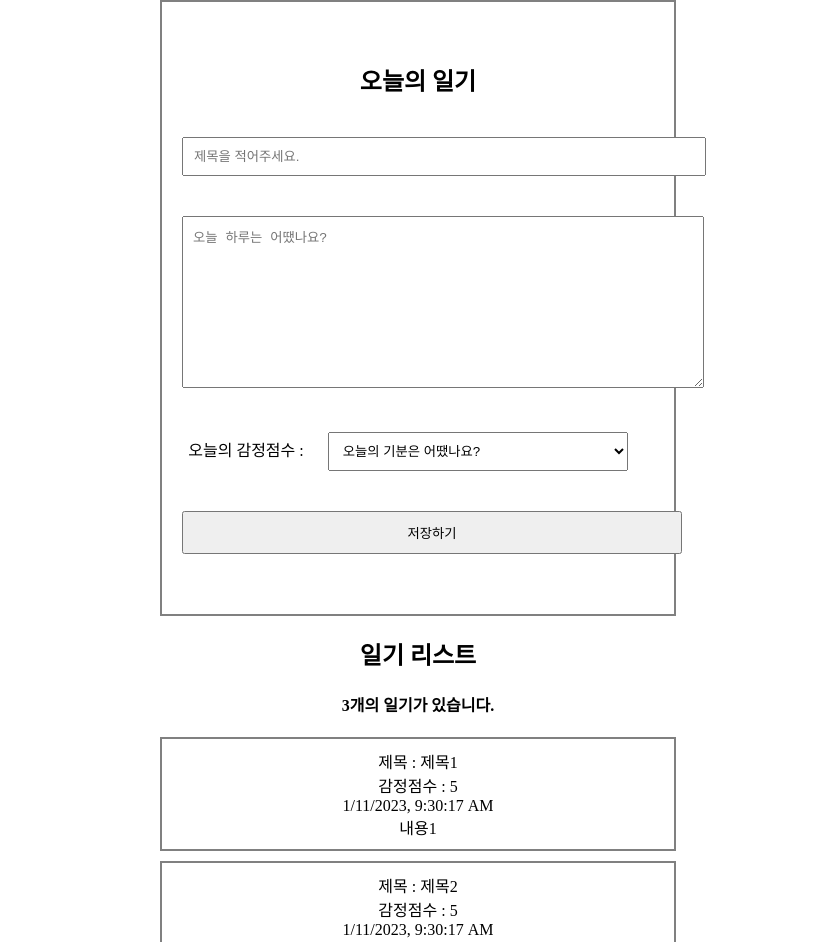
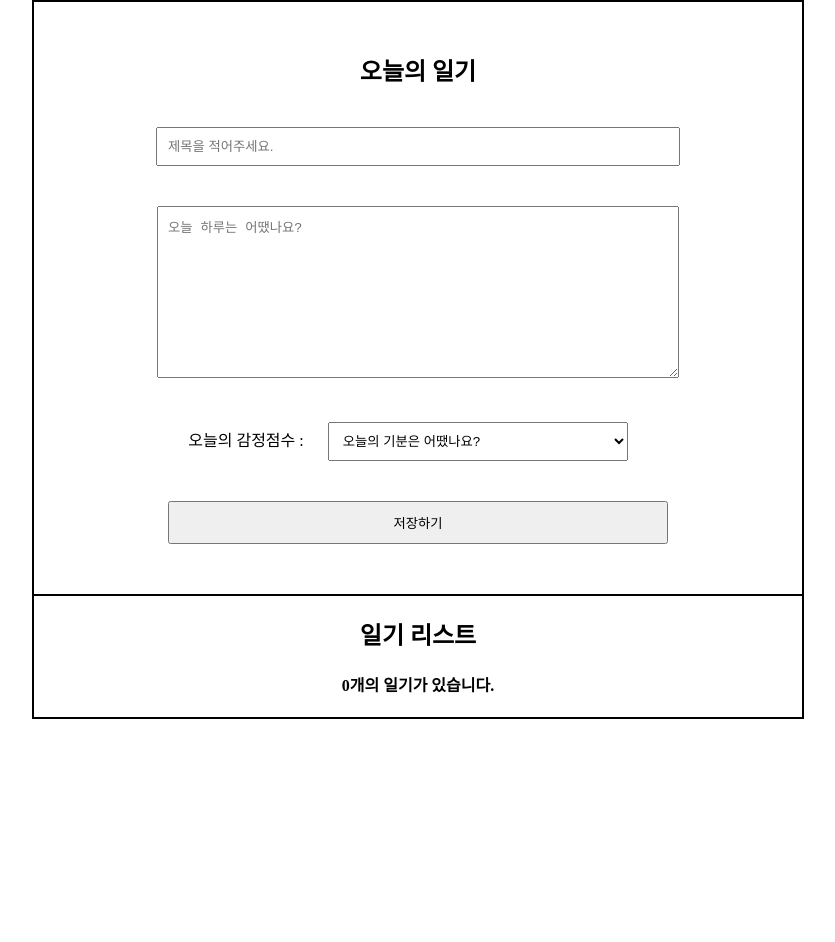
Before and after one commit to rainyel97/simple-diary, a React (Create React App) app: page / in a window 1280 px wide. Shown: the top 942 px of the page, without its empty margins (222-1057 px from the left). After the commit the page ends 800 px from the top, so only its background shows below. Built offline with nearby package versions, Linux system fonts and the light colour scheme.

Commit message:
데이터 추가, 수정, 삭제 기능 구현

```diff
--- a/src/App.css
+++ b/src/App.css
@@ -3,15 +3,16 @@
   display: flex;
   justify-content: center;
   align-items: center;
+  box-sizing: border-box;
 }
 
 .DiaryEditor {
-  display: flex;
-  flex-direction: column;
-  width: 40vw;
-  border: 2px solid gray;
+  min-width: fit-content;
+  width: 768px;
+  border: 2px solid black;
+  border-bottom: 1px solid black;
   text-align: center;
-  padding: 40px 0px;
+  padding: 30px 0;
 }
 
 .DiaryEditor input {
@@ -41,11 +42,33 @@
 }
 
 .DiaryList {
+  max-width: 768px;
+  border: 2px solid black;
+  border-top: 1px solid black;
+}
+
+.DiaryList h2,
+h4 {
   text-align: center;
 }
 
 .DiaryItem {
-  margin: 10px 0;
+  margin: 10px;
   padding: 10px;
-  border: 2px solid gray;
+  border-radius: 8px;
+  background-color: rgb(231, 230, 229);
 }
+
+.DiaryItem p {
+  margin: 2px;
+}
+.title_info {
+  margin: 10px;
+}
+.content_info {
+  margin: 10px 3px 12px 3px;
+}
+.content_info textarea {
+  width: 100%;
+  height: 150px;
+}
--- a/src/App.js
+++ b/src/App.js
@@ -1,13 +1,41 @@
 import DiaryEditor from "./DiaryEditor";
 import DiaryList from "./DiaryList";
 import "./App.css";
-import { DiaryData } from "./asset/DiaryData";
+import { useState, useRef } from "react";
 
 export default function App() {
+  const [data, setData] = useState([]);
+  const dataId = useRef(0);
+  function createDiary(title, content, emotion) {
+    const newData = {
+      id: ++dataId.current,
+      title,
+      content,
+      emotion,
+      createdTime: new Date().getTime(),
+    };
+    setData([newData, ...data]);
+  }
+  function removeDiary(targetId) {
+    const newData = data.filter((current) => current.id !== targetId);
+    setData(newData);
+    alert("일기가 삭제되었습니다.");
+  }
+  function updateDiary(targetId, newContent) {
+    setData(
+      data.map((current) =>
+        current.id === targetId ? { ...current, content: newContent } : current
+      )
+    );
+  }
   return (
     <div className="App">
-      <DiaryEditor />
-      <DiaryList diaryData={DiaryData} />
+      <DiaryEditor createDiary={createDiary} />
+      <DiaryList
+        diaryData={data}
+        removeDiary={removeDiary}
+        updateDiary={updateDiary}
+      />
     </div>
   );
 }
--- a/src/DiaryEditor.js
+++ b/src/DiaryEditor.js
@@ -1,6 +1,6 @@
 import { useState, useRef } from "react";
 
-export default function DiaryEditor() {
+export default function DiaryEditor({ createDiary }) {
   const titleInput = useRef();
   const contentInput = useRef();
   const emotionInput = useRef();
@@ -31,9 +31,13 @@ export default function DiaryEditor() {
       emotionInput.current.focus();
       return;
     }
-
-    console.log(state);
+    createDiary(state.title, state.content, state.emotion);
     alert("저장 성공!");
+    setState({
+      title: "",
+      content: "",
+      emotion: 0,
+    });
   }
 
   return (
--- a/src/DiaryItem.js
+++ b/src/DiaryItem.js
@@ -1,16 +1,78 @@
-export default function DiaryItem({ title, content, emotion, created_date }) {
+import { useState, useRef } from "react";
+
+export default function DiaryItem({
+  removeDiary,
+  id,
+  title,
+  content,
+  emotion,
+  createdTime,
+}) {
+  const currentContent = useRef();
+  const [isUpdate, setIsUpdate] = useState(false);
+  const [newContent, setNewContent] = useState(content);
+  function handleRemove() {
+    if (window.confirm(`${id}번째 일기를 정말 삭제하시겠습니까?`)) {
+      removeDiary(id);
+    }
+  }
+  function handleUpdate() {
+    if (newContent.replace(/ /gi, "") === "") {
+      currentContent.current.focus();
+      return;
+    } else {
+      setNewContent(newContent);
+      setIsUpdate((current) => !current);
+    }
+  }
   return (
     <div className="DiaryItem">
       <div className="info">
-        <span className="author_info">
-          제목 : {title}
-          <br />
-          감정점수 : {emotion}
-        </span>
-        <br />
-        <span className="date">{new Date(created_date).toLocaleString()}</span>
+        <h4 className="title_info">제목 : {title}</h4>
+        <p className="emotion_info">감정점수 : {emotion}</p>
+        <p className="id_info">번호 : {id}</p>
+        <p className="date_info">
+          작성시간 : {new Date(createdTime).toLocaleString()}
+        </p>
       </div>
-      <div className="content">{content}</div>
+      <hr />
+      <div className="content_info">
+        {isUpdate ? (
+          <textarea
+            ref={currentContent}
+            onChange={(e) => {
+              setNewContent(e.target.value);
+            }}
+            value={newContent}
+          />
+        ) : (
+          newContent
+        )}
+      </div>
+      {isUpdate ? (
+        <>
+          <button
+            onClick={() => {
+              setNewContent(content);
+              setIsUpdate((current) => !current);
+            }}
+          >
+            취소
+          </button>
+          <button onClick={handleUpdate}>완료</button>
+        </>
+      ) : (
+        <>
+          <button onClick={handleRemove}>삭제</button>
+          <button
+            onClick={() => {
+              setIsUpdate((current) => !current);
+            }}
+          >
+            수정
+          </button>
+        </>
+      )}
     </div>
   );
 }
--- a/src/DiaryList.js
+++ b/src/DiaryList.js
@@ -1,13 +1,17 @@
 import DiaryItem from "./DiaryItem";
 
-export default function DiaryList({ diaryData }) {
+export default function DiaryList({ diaryData, removeDiary }) {
   return (
     <div className="DiaryList">
       <h2>일기 리스트</h2>
       <h4>{diaryData.length}개의 일기가 있습니다.</h4>
       <div>
         {diaryData.map((data) => (
-          <DiaryItem key={`diaryitem_${data.id}`} {...data} />
+          <DiaryItem
+            key={`diaryitem_${data.id}`}
+            {...data}
+            removeDiary={removeDiary}
+          />
         ))}
       </div>
     </div>
--- a/src/asset/DiaryData.js
+++ /dev/null
@@ -1,23 +0,0 @@
-export const DiaryData = [
-  {
-    id: 1,
-    title: "제목1",
-    content: "내용1",
-    emotion: 5,
-    created_date: new Date().getTime(),
-  },
-  {
-    id: 2,
-    title: "제목2",
-    content: "내용2",
-    emotion: 5,
-    created_date: new Date().getTime(),
-  },
-  {
-    id: 3,
-    title: "제목3",
-    content: "내용3",
-    emotion: 5,
-    created_date: new Date().getTime(),
-  },
-];
```
